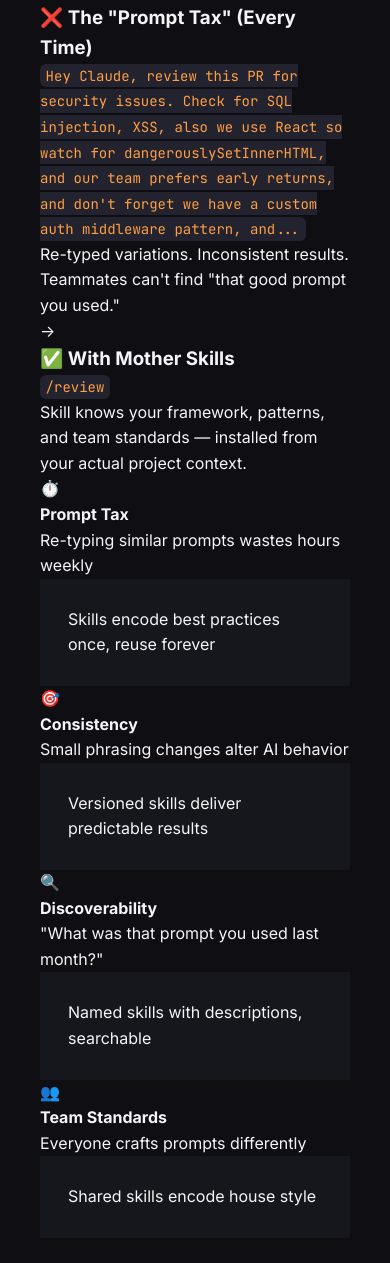
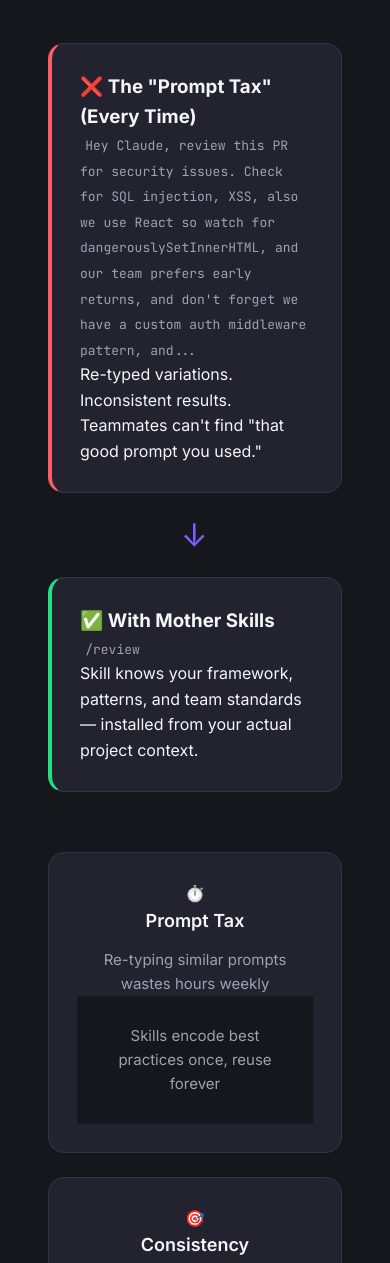
Before and after one commit to dmgrok/mcp_mother_skills, a website: page docs/index.html in a window 390 px wide. Shown: the part 2144-3407 px from the top of the page. Drawn offline with Linux system fonts and the light colour scheme.

Commit message:
feat: add styles for "Why Reusable Skills" section with prompt comparisons and value cards

```diff
--- a/docs/styles.css
+++ b/docs/styles.css
@@ -526,6 +526,141 @@ section {
     border-radius: 50%;
     font-size: 0.875rem;
     font-weight: 600;
+}
+
+/* ===== Why Reusable Skills Section ===== */
+.why-skills {
+    background: var(--color-bg-secondary);
+    padding: 100px 24px;
+}
+
+.why-skills .section-header {
+    margin-bottom: 60px;
+}
+
+.prompt-comparison {
+    display: grid;
+    grid-template-columns: 1fr auto 1fr;
+    gap: 24px;
+    align-items: center;
+    margin-bottom: 60px;
+}
+
+@media (max-width: 1024px) {
+    .prompt-comparison {
+        grid-template-columns: 1fr;
+        gap: 16px;
+    }
+
+    .prompt-arrow {
+        transform: rotate(90deg);
+    }
+}
+
+.prompt-box {
+    background: var(--color-surface);
+    border: 1px solid var(--color-border);
+    border-radius: var(--radius-lg);
+    padding: 28px;
+    position: relative;
+}
+
+.prompt-box.bad {
+    border-left: 4px solid var(--color-accent-red);
+}
+
+.prompt-box.good {
+    border-left: 4px solid var(--color-accent-green);
+}
+
+.prompt-box h4 {
+    font-size: 0.875rem;
+    font-weight: 600;
+    text-transform: uppercase;
+    letter-spacing: 0.05em;
+    margin-bottom: 16px;
+    display: flex;
+    align-items: center;
+    gap: 8px;
+}
+
+.prompt-box.bad h4 {
+    color: var(--color-accent-red);
+}
+
+.prompt-box.good h4 {
+    color: var(--color-accent-green);
+}
+
+.prompt-box pre {
+    background: var(--color-bg);
+    border-radius: var(--radius-md);
+    padding: 16px;
+    margin: 0;
+    overflow-x: auto;
+}
+
+.prompt-box code {
+    font-size: 0.8125rem;
+    line-height: 1.7;
+    color: var(--color-text-secondary);
+}
+
+.prompt-arrow {
+    font-size: 2rem;
+    color: var(--color-primary);
+    text-align: center;
+}
+
+.value-grid {
+    display: grid;
+    grid-template-columns: repeat(3, 1fr);
+    gap: 24px;
+}
+
+@media (max-width: 900px) {
+    .value-grid {
+        grid-template-columns: repeat(2, 1fr);
+    }
+}
+
+@media (max-width: 600px) {
+    .value-grid {
+        grid-template-columns: 1fr;
+    }
+}
+
+.value-card {
+    background: var(--color-surface);
+    border: 1px solid var(--color-border);
+    border-radius: var(--radius-lg);
+    padding: 28px;
+    text-align: center;
+    transition: transform 0.2s ease, border-color 0.2s ease;
+}
+
+.value-card:hover {
+    transform: translateY(-4px);
+    border-color: var(--color-primary);
+}
+
+.value-card .icon {
+    font-size: 2.5rem;
+    margin-bottom: 16px;
+}
+
+.value-card h4 {
+    font-size: 1.125rem;
+    font-weight: 600;
+    margin-bottom: 12px;
+    color: var(--color-text);
+}
+
+.value-card p {
+    font-size: 0.9375rem;
+    line-height: 1.6;
+    color: var(--color-text-secondary);
+    margin: 0;
 }
 
 /* ===== How It Works Section ===== */
```
